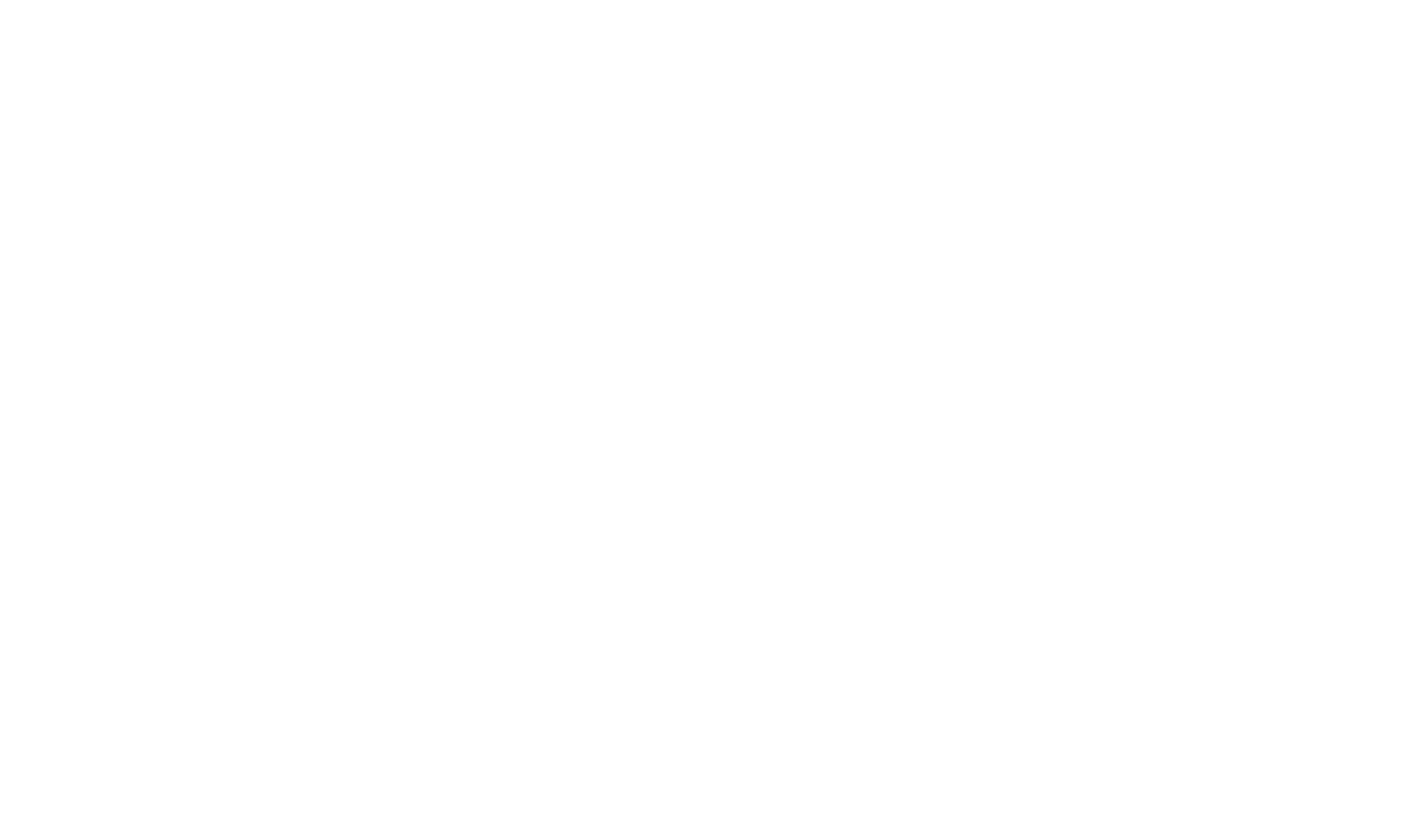
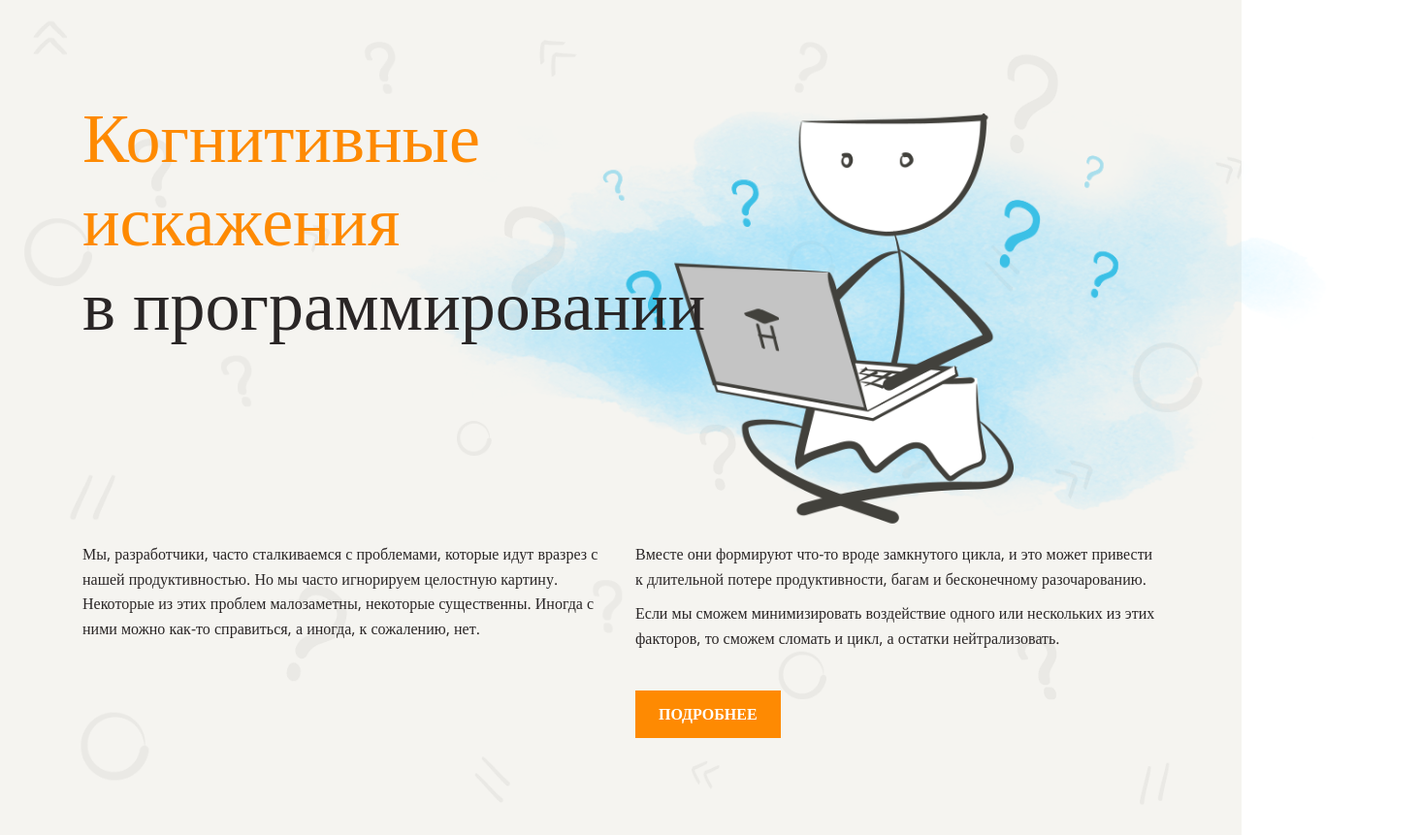
Before and after one commit to dimitreyash/layout-designer-project-58, a website: page src/index.html in a window 1280 px wide. Shown: the whole page at 97% size, 1465 px wide, since content can reach past the window. Before the commit the page ends 800 px from the top, so only its background shows below. Drawn offline with nearby package versions, Linux system fonts and the light colour scheme; a web font is replaced by a local one.

Commit message:
Create step 2 and 3

```diff
--- a/src/index.html
+++ b/src/index.html
@@ -1,14 +1,63 @@
 <!DOCTYPE html>
 <html lang="ru">
-<head>
-    <meta charset="UTF-8">
-    <meta name="viewport" content="width=device-width, initial-scale=1.0">
-    <meta http-equiv="X-UA-Compatible" content="ie=edge">
+  <head>
+    <meta charset="UTF-8" />
+    <meta name="viewport" content="width=device-width, initial-scale=1.0" />
+    <meta http-equiv="X-UA-Compatible" content="ie=edge" />
     <title>Когнитивные искажения | dimitreyash</title>
+    <link rel="stylesheet" href="styles/style.css" />
+    <link rel="preconnect" href="https://fonts.googleapis.com" />
+    <link rel="preconnect" href="https://fonts.gstatic.com" crossorigin />
+    <link
+      href="https://fonts.googleapis.com/css2?family=Open+Sans:ital,wght@0,300..800;1,300..800&display=swap"
+      rel="stylesheet"
+    />
+    <link rel="preconnect" href="https://fonts.googleapis.com" />
+    <link rel="preconnect" href="https://fonts.gstatic.com" crossorigin />
+    <link
+      href="https://fonts.googleapis.com/css2?family=Neucha&display=swap"
+      rel="stylesheet"
+    />
+  </head>
+  <body>
+    <main>
+      <header class="main-header background-pattern">
+        <div class="container">
+          <img class="main-image" src="./images/main.png" alt="main-image">
+        <div class="top-description">
+          <h1>
+            <span class="orange-text">Когнитивные<br> искажения</span> <br />в
+            программировании
+          </h1>
+        </div>
+        <div class="bottom-description">
+          <div class="left-description">
+            <p>
+              Мы, разработчики, часто сталкиваемся с проблемами, которые идут
+              вразрез с нашей продуктивностью. Но мы часто игнорируем целостную
+              картину. Некоторые из этих проблем малозаметны, некоторые
+              существенны. Иногда с ними можно как-то справиться, а иногда, к
+              сожалению, нет.
+            </p>
+          </div>
+          <div class="right-description">
+            <p>
+              Вместе они формируют что-то вроде замкнутого цикла, и это может
+              привести к длительной потере продуктивности, багам и бесконечному
+              разочарованию.
+            </p>
+            <p class="description-paragraph">
+              Если мы сможем минимизировать воздействие одного или нескольких из
+              этих факторов, то сможем сломать и цикл, а остатки нейтрализовать.
+            </p>
+            <a class="header-btn" href="#">подробнее</a>
+          </div>
+        </div>
+      </div>
+      </header>
 
-    <link rel="stylesheet" href="styles/style.css">
-</head>
-<body>
-
-</body>
+      <!-- <div class="description">
+    </div> -->
+    </main>
+  </body>
 </html>
--- a/src/styles/style.css
+++ b/src/styles/style.css
@@ -1,7 +1,147 @@
 /** CSS STYLE **/
+:root {
+  --color-white: #fff;
+  --color-white-translucent: #d7ccc0;
+  --color-light: #f5f4f0;
+  --color-primary: #fe8a02;
+  --color-primary-dark: #42413c;
+  --color-dark: #2a2626;
+  --color-dark-translucent: #908d8b;
 
-.hello {
-  display: block;
+  --color-brown: #b09a81;
+  --color-blue: #1085c5;
+}
 
+
+body {
+  background-color: var(--color-white);
+  color: var(--color-dark);
+  line-height: 1.6em;
+  font-size: 16px;
+  font-family: "Open Sans", serif;
+  margin: 0;
+}
+
+.container {
+  width: 1110px;
+  margin: 0 auto;
+  padding: 100px 0;
+  position: relative;
+}
+
+.background-pattern {
+  position: relative;
+}
+
+.background-pattern > * {
+  z-index: 1;
+  position: relative;
+}
+
+.background-pattern::before {
+  content: "";
+  position: absolute;
+  background-image: url('../images/background.png');
+  background-repeat: no-repeat;
+  background-size: cover;
+  width: 100%;
+  height: 100%;
+  opacity: 0.06;
+  z-index: 0;
+}
+
+h1,
+h2,
+h3 {
+  line-height: 1.2em;
+}
+
+h1 {
+  font-size: 72px;
+}
+
+h2 {
+  font-size: 60px;
+}
+
+h3 {
+  font-size: 34px;
+}
+
+/* Start Header */
+
+.main-header {
+  background-color: var(--color-light);
+}
+
+.main-header h1 {
+  color: var(--color-dark);
+  margin: 0;
+  font-family: Neucha;
+  font-weight: 400;
+}
+
+.main-image {
+  position: absolute;
+  right: -270px;
+  height: 525px;
+}
+
+.orange-text {
+  color: var(--color-primary);
+}
+
+.main-header p {
+  color: var(--color-dark);
+  margin: 0;
+  font-family: "Open Sans";
+  font-size: 16px;
+  font-weight: 400;
+}
+
+.main-image {
+  position: absolute;
+  height: 525px;
+  top: 55px;
+  right: -270px;
+  z-index: 0;
+}
+
+.top-description {
+  position: relative;
+}
+
+.bottom-description {
+  display: flex;
+  margin-top: 200px;
+  gap: 30px;
+}
+
+.left-description {
+  flex-grow: 1;
+  flex-shrink: 1;
+  flex-basis: 50%;
+}
+
+.right-description {
+  flex-grow: 1;
+  flex-shrink: 1;
+  flex-basis: 50%;
+}
+
+.right-description .description-paragraph {
+  margin-top: 10px;
+}
+
+.header-btn {
+  padding: 12px 24px;
+  background-color: var(--color-primary);
   color: #fff;
+  text-decoration: none;
+  text-transform: uppercase;
+  font-weight: 700;
+  display: inline-block;
+  margin-top: 40px;
 }
+
+/* End Header */
```
